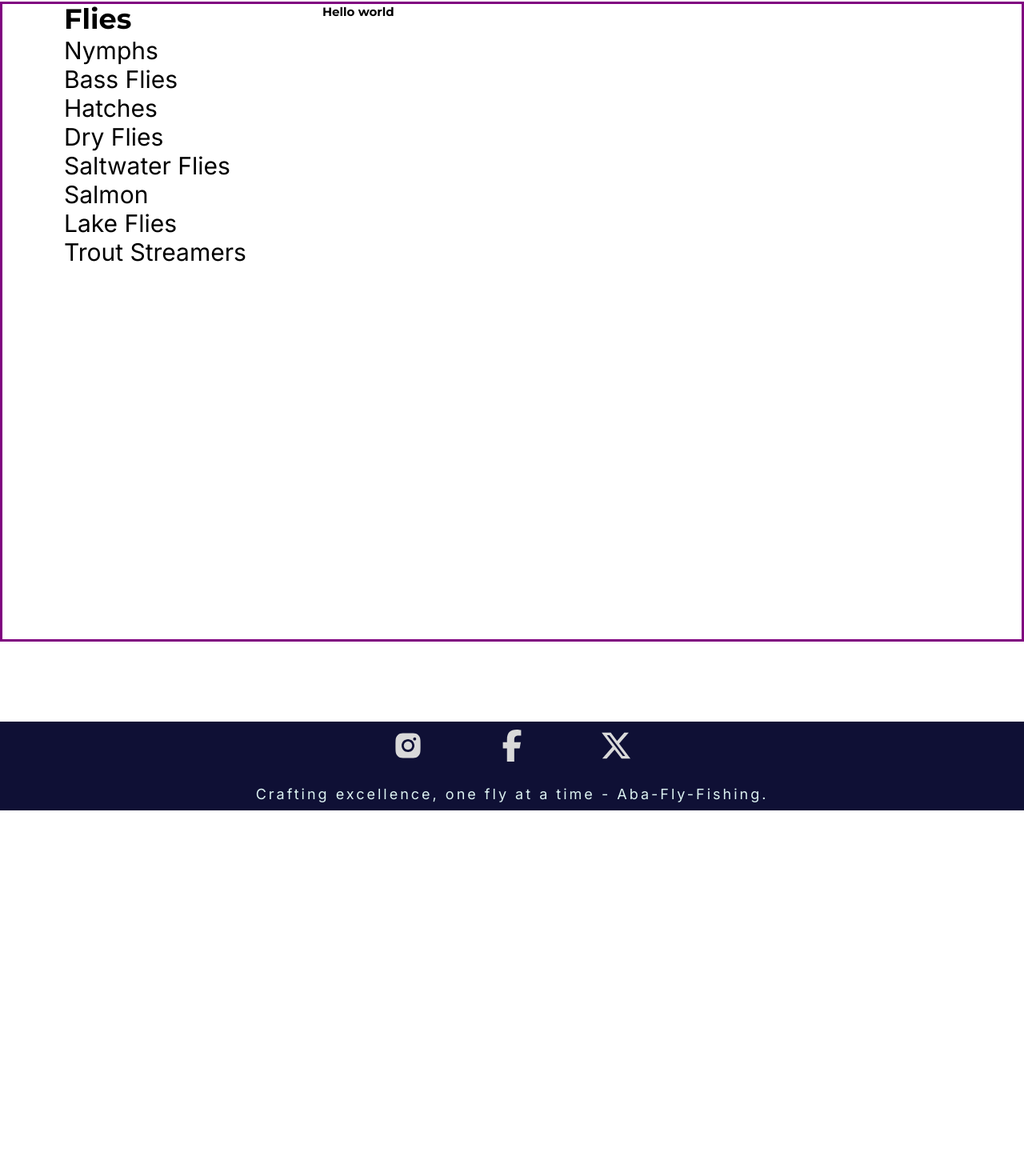
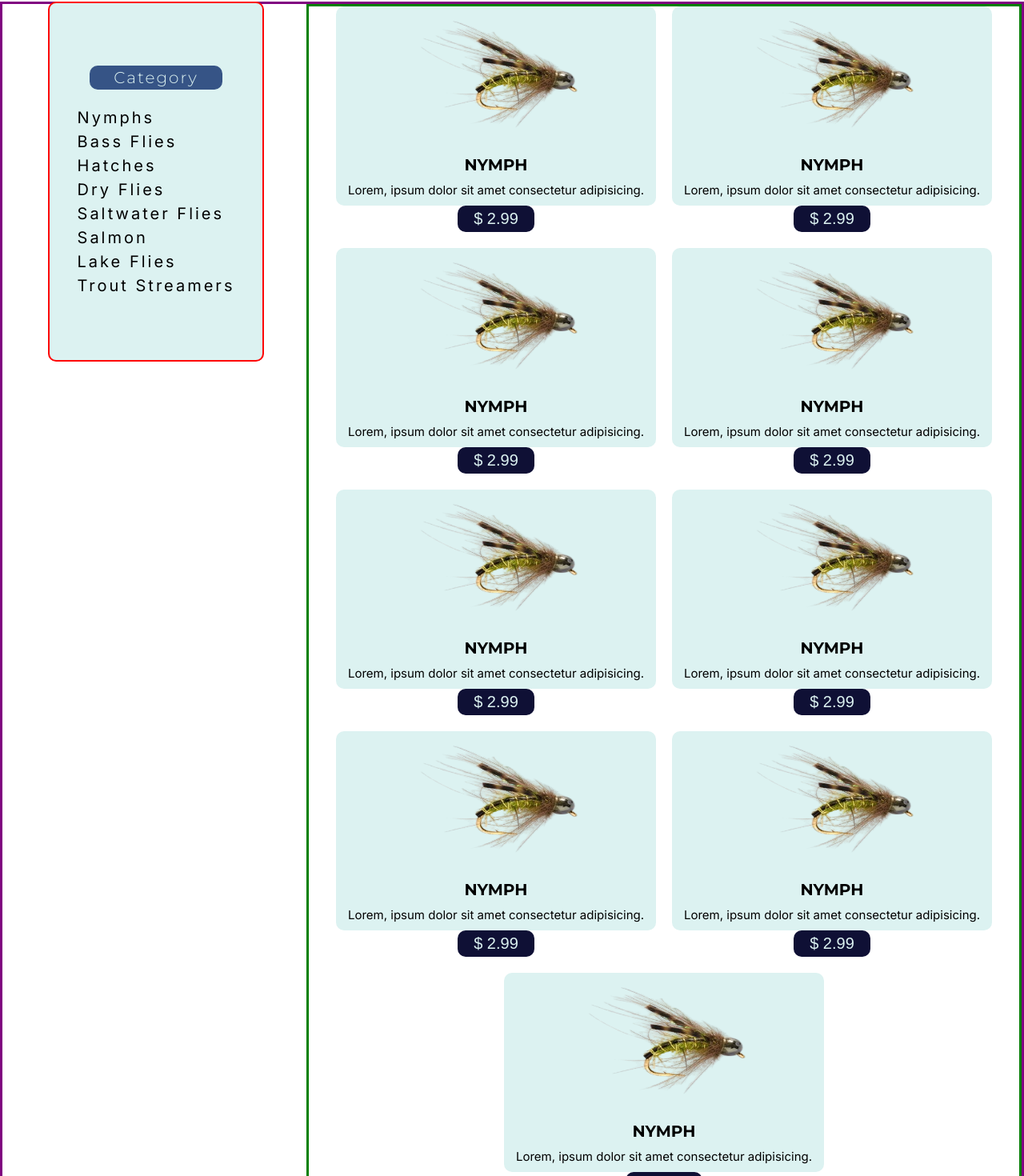
Before and after one commit to WeBstwr/Aba-Fly-Fishing, a React (Vite) app in the folder Client/: page /Flies in a window 1280 px wide. Shown: the part 118-1588 px from the top of the page at 80% size. Before the commit the page ends 1131 px from the top, so only its background shows below. Built offline with nearby package versions, Linux system fonts and the light colour scheme.

Commit message:
create flies page layout
I have created the layout for the flies page

```diff
--- a/Client/src/components/Header/header.css
+++ b/Client/src/components/Header/header.css
@@ -3,6 +3,7 @@
   top: 0;
   left: 0;
   width: 100%;
+  z-index: 100;
 }
 
 .header-top {
--- a/Client/src/pages/Flies/Flies.jsx
+++ b/Client/src/pages/Flies/Flies.jsx
@@ -1,10 +1,11 @@
+import Nymph0 from "../../assets/nymph0.png";
 import "./flies.css";
 const Flies = () => {
   return (
     <>
       <section className="flies">
         <div className="flies-category">
-          <h3>Flies</h3>
+          <h3>Category</h3>
           <div className="flies-names">
             <p>Nymphs</p>
             <p>Bass Flies</p>
@@ -16,8 +17,150 @@ const Flies = () => {
             <p>Trout Streamers</p>
           </div>
         </div>
-        <div className="right">
-          <h1>Hello world</h1>
+        <div className="flies-container">
+          <div className="main-fly-container">
+            <div className="fly">
+              <div className="fly-img">
+                <img src={Nymph0} alt="nymp" />
+              </div>
+              <div className="fly-text-box">
+                <h3>NYMPH</h3>
+                <div className="fly-attribute">
+                  <p>Lorem, ipsum dolor sit amet consectetur adipisicing.</p>
+                </div>
+              </div>
+              <button>add to cart</button>
+            </div>
+            <button>$ 2.99</button>
+          </div>
+
+          <div className="main-fly-container">
+            <div className="fly">
+              <div className="fly-img">
+                <img src={Nymph0} alt="nymp" />
+              </div>
+              <div className="fly-text-box">
+                <h3>NYMPH</h3>
+                <div className="fly-attribute">
+                  <p>Lorem, ipsum dolor sit amet consectetur adipisicing.</p>
+                </div>
+              </div>
+              <button>add to cart</button>
+            </div>
+            <button>$ 2.99</button>
+          </div>
+
+          <div className="main-fly-container">
+            <div className="fly">
+              <div className="fly-img">
+                <img src={Nymph0} alt="nymp" />
+              </div>
+              <div className="fly-text-box">
+                <h3>NYMPH</h3>
+                <div className="fly-attribute">
+                  <p>Lorem, ipsum dolor sit amet consectetur adipisicing.</p>
+                </div>
+              </div>
+              <button>add to cart</button>
+            </div>
+            <button>$ 2.99</button>
+          </div>
+
+          <div className="main-fly-container">
+            <div className="fly">
+              <div className="fly-img">
+                <img src={Nymph0} alt="nymp" />
+              </div>
+              <div className="fly-text-box">
+                <h3>NYMPH</h3>
+                <div className="fly-attribute">
+                  <p>Lorem, ipsum dolor sit amet consectetur adipisicing.</p>
+                </div>
+              </div>
+              <button>add to cart</button>
+            </div>
+            <button>$ 2.99</button>
+          </div>
+
+          <div className="main-fly-container">
+            <div className="fly">
+              <div className="fly-img">
+                <img src={Nymph0} alt="nymp" />
+              </div>
+              <div className="fly-text-box">
+                <h3>NYMPH</h3>
+                <div className="fly-attribute">
+                  <p>Lorem, ipsum dolor sit amet consectetur adipisicing.</p>
+                </div>
+              </div>
+              <button>add to cart</button>
+            </div>
+            <button>$ 2.99</button>
+          </div>
+
+          <div className="main-fly-container">
+            <div className="fly">
+              <div className="fly-img">
+                <img src={Nymph0} alt="nymp" />
+              </div>
+              <div className="fly-text-box">
+                <h3>NYMPH</h3>
+                <div className="fly-attribute">
+                  <p>Lorem, ipsum dolor sit amet consectetur adipisicing.</p>
+                </div>
+              </div>
+              <button>add to cart</button>
+            </div>
+            <button>$ 2.99</button>
+          </div>
+
+          <div className="main-fly-container">
+            <div className="fly">
+              <div className="fly-img">
+                <img src={Nymph0} alt="nymp" />
+              </div>
+              <div className="fly-text-box">
+                <h3>NYMPH</h3>
+                <div className="fly-attribute">
+                  <p>Lorem, ipsum dolor sit amet consectetur adipisicing.</p>
+                </div>
+              </div>
+              <button>add to cart</button>
+            </div>
+            <button>$ 2.99</button>
+          </div>
+
+          <div className="main-fly-container">
+            <div className="fly">
+              <div className="fly-img">
+                <img src={Nymph0} alt="nymp" />
+              </div>
+              <div className="fly-text-box">
+                <h3>NYMPH</h3>
+                <div className="fly-attribute">
+                  <p>Lorem, ipsum dolor sit amet consectetur adipisicing.</p>
+                </div>
+              </div>
+              <button>add to cart</button>
+            </div>
+            <button>$ 2.99</button>
+          </div>
+
+          <div className="main-fly-container">
+            <div className="fly">
+              <div className="fly-img">
+                <img src={Nymph0} alt="nymp" />
+              </div>
+              <div className="fly-text-box">
+                <h3>NYMPH</h3>
+                <div className="fly-attribute">
+                  <p>Lorem, ipsum dolor sit amet consectetur adipisicing.</p>
+                </div>
+              </div>
+              <button>add to cart</button>
+            </div>
+            <button>$ 2.99</button>
+          </div>
         </div>
       </section>
     </>
--- a/Client/src/pages/Flies/flies.css
+++ b/Client/src/pages/Flies/flies.css
@@ -4,19 +4,139 @@
   border: 3px solid purple;
   min-height: 100vh;
   display: flex;
-  z-index: -1;
+  flex-wrap: wrap;
+  justify-content: center;
+  /* z-index: -1; */
+}
+
+@media screen and(max-width: 53.125em) {
+  .flies {
+    flex-direction: column;
+  }
 }
 
 .flies-category {
-  font-size: 3rem;
+  display: flex;
+  flex-direction: column;
+  align-items: center;
+  justify-content: center;
+  border-radius: 10px;
+  background-color: var(--fourth-color);
   width: 27rem;
-  height: 59rem;
-  margin-left: 8rem;
+  height: 45rem;
+  margin-left: 6rem;
   position: fixed;
   top: 12rem;
   left: 0;
+  border: 2px solid red;
 }
 
-.right {
-    margin-left: 40rem;
+@media screen and(max-width: 53.125em) {
+  .flies-category {
+    position: relative;
+    margin: 0;
+    width: 100%;
+    top: auto;
+    left: auto;
+  }
+  .flies-container {
+    margin-top: 45rem;
+  }
 }
+
+.flies-category h3 {
+  background-color: var(--second-color);
+  color: var(--fourth-color);
+  font-weight: 350;
+  font-size: 2rem;
+  letter-spacing: 2px;
+  padding: 0.3rem 3rem;
+  text-align: center;
+  margin-bottom: 2rem;
+  border-radius: 10px;
+}
+
+.flies-names {
+  font-size: 2rem;
+  line-height: 3rem;
+  letter-spacing: 3px;
+}
+
+.flies-container {
+  display: flex;
+  flex-wrap: wrap;
+  gap: 2rem;
+  justify-content: center;
+  margin-left: 38rem;
+  border: 3px solid green;
+  width: 100%;
+}
+
+@media screen and(max-width: 53.125em) {
+  .flies-container {
+    margin-left: 0;
+    margin-top: 45rem;
+  }
+}
+.main-fly-container {
+  width: 40rem;
+  display: flex;
+  flex-direction: column;
+  align-items: center;
+  justify-content: center;
+}
+
+.fly {
+  background-color: var(--fourth-color);
+  width: 40rem;
+  display: flex;
+  flex-direction: column;
+  border-radius: 10px;
+  transition: all 1s ease;
+  position: relative;
+}
+
+.fly button {
+  background-color: var(--first-color);
+  margin-bottom: 4rem;
+  display: none;
+  position: absolute;
+  top: 50%;
+  left: 13rem;
+  z-index: 1;
+}
+
+.fly:hover button {
+  display: block;
+}
+
+.fly-img img {
+  width: 100%;
+  height: 23vh;
+}
+
+.fly-text-box {
+  display: flex;
+  flex-direction: column;
+  align-items: center;
+  text-align: center;
+}
+
+.fly-text-box h3 {
+  font-size: 2rem;
+}
+
+.fly-attribute p {
+  font-size: 1.5rem;
+  padding: 1rem;
+}
+
+.main-fly-container button {
+  font-size: 2rem;
+  padding: 0.5rem 2rem;
+  background-color: var(--first-color);
+  color: var(--fourth-color);
+  border: none;
+  border-radius: 10px;
+  cursor: pointer;
+}
```
Also changed, not shown: Client/src/assets/nymph0.png (added), Client/src/pages/Contact/contact.css (added).
